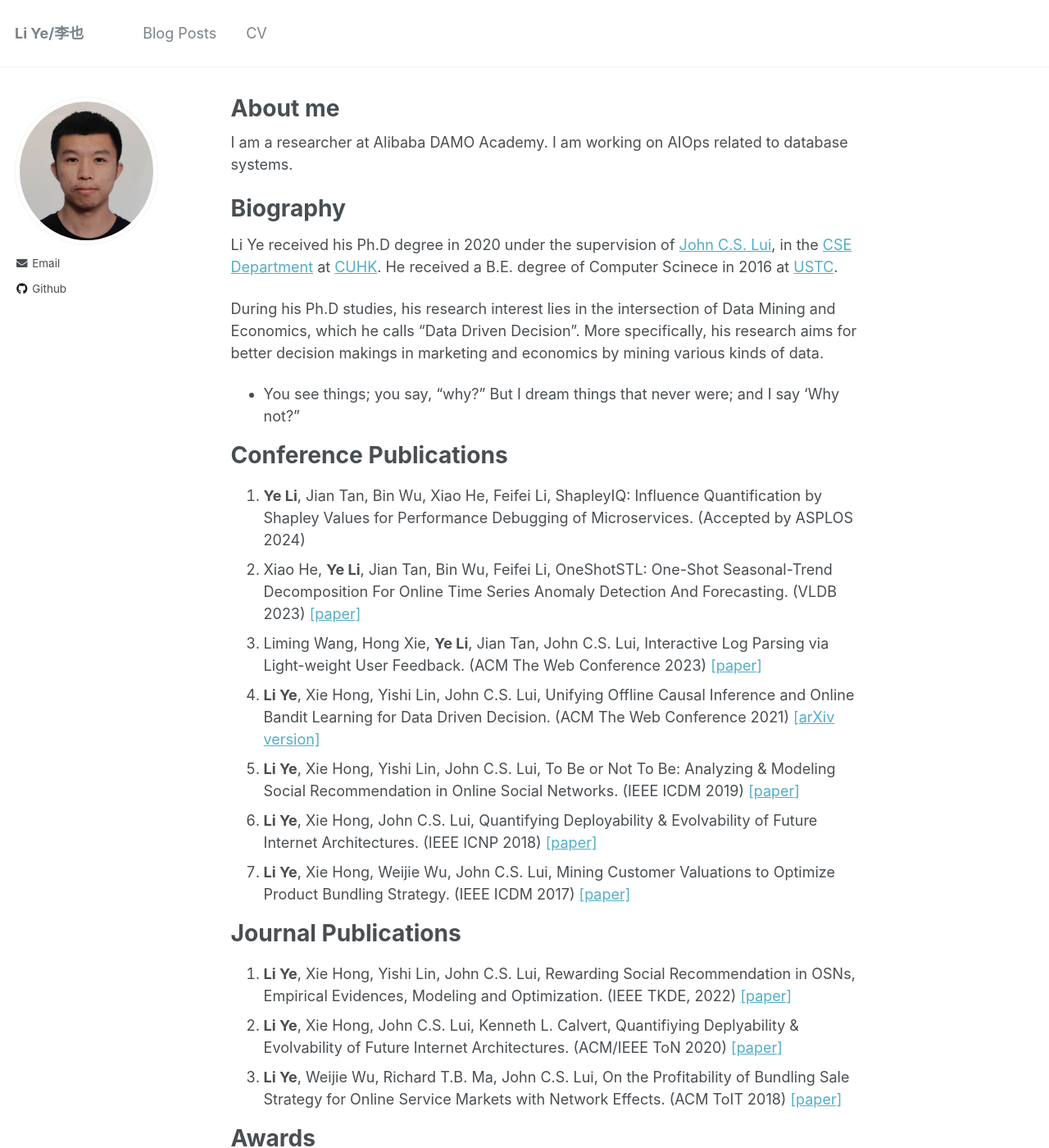
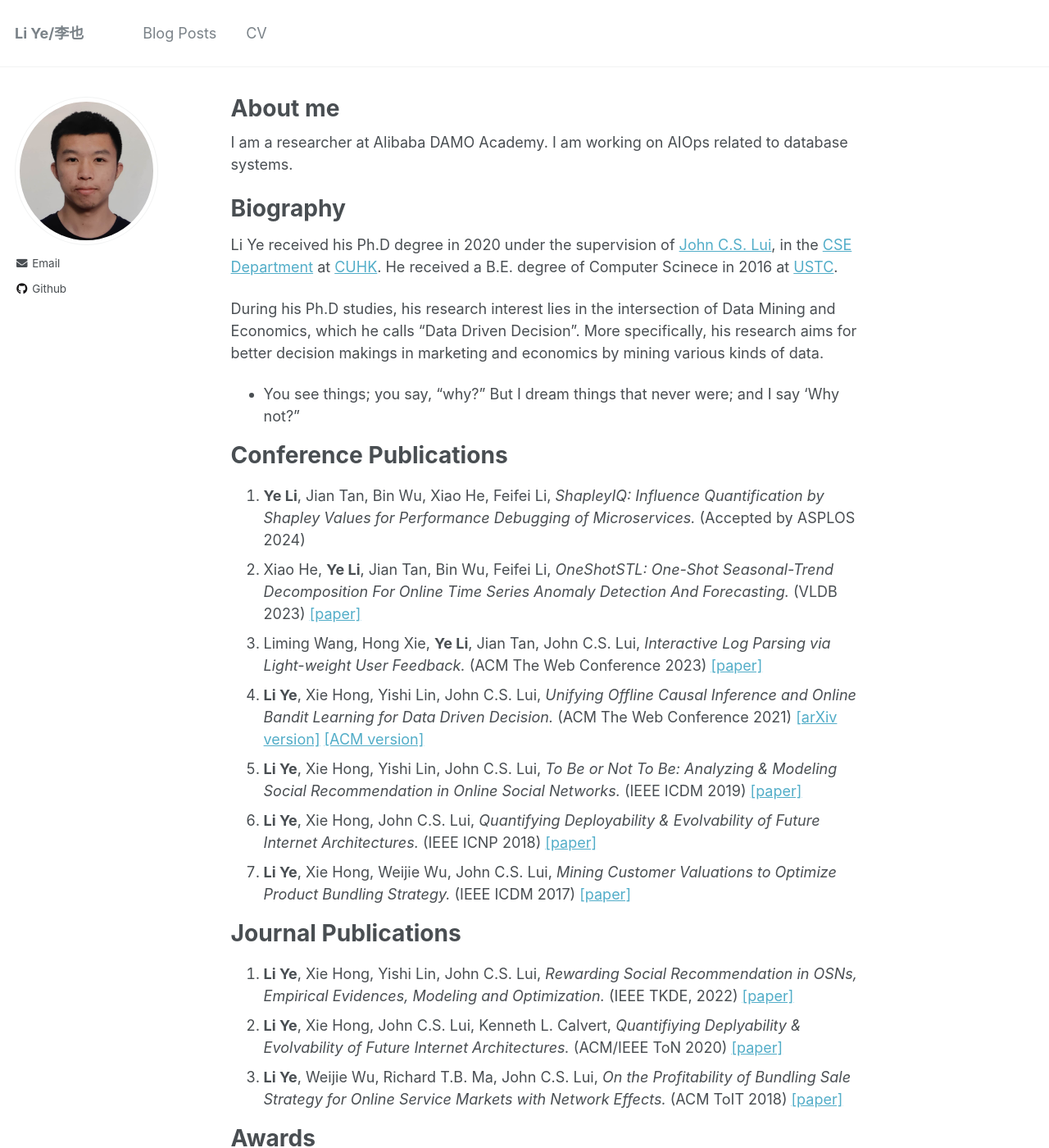
Before and after one commit to lonyle/lonyle.github.io, a Jekyll site: the page built from _pages/about.md, in a window 1280 px wide and 1400 px high. Shown: the whole window at 82% size. Built offline with Jekyll 4.4.1, drawn with Linux system fonts in a browser that asks for light colours.

Commit message:
update papers

```diff
--- a/_pages/about.md
+++ b/_pages/about.md
@@ -21,20 +21,20 @@ During his Ph.D studies, his research interest lies in the intersection of Data
 
 Conference Publications
 =====
-7. **Ye Li**, Jian Tan, Bin Wu, Xiao He, Feifei Li, ShapleyIQ: Influence Quantification by Shapley Values for Performance Debugging of Microservices. (Accepted by ASPLOS 2024)
-6. Xiao He, **Ye Li**, Jian Tan, Bin Wu, Feifei Li, OneShotSTL: One-Shot Seasonal-Trend Decomposition For Online Time Series Anomaly Detection And Forecasting. (VLDB 2023) [[paper]](https://dl.acm.org/doi/10.14778/3583140.3583155)
-5. Liming Wang, Hong Xie, **Ye Li**, Jian Tan, John C.S. Lui, Interactive Log Parsing via Light-weight User Feedback. (ACM The Web Conference 2023) [[paper]](https://dl.acm.org/doi/abs/10.1145/3543507.3583456)
-4. **Li Ye**, Xie Hong, Yishi Lin, John C.S. Lui, Unifying Offline Causal Inference and Online Bandit Learning for Data Driven Decision. (ACM The Web Conference 2021) [[arXiv version]](https://arxiv.org/abs/2001.05699)
-3. **Li Ye**, Xie Hong, Yishi Lin, John C.S. Lui, To Be or Not To Be: Analyzing & Modeling Social Recommendation in Online Social Networks. (IEEE ICDM 2019) [[paper]](https://ieeexplore.ieee.org/stamp/stamp.jsp?tp=&arnumber=8970963)
-2. **Li Ye**, Xie Hong, John C.S. Lui, Quantifying Deployability & Evolvability of Future Internet Architectures. (IEEE ICNP 2018) [[paper]](https://ieeexplore.ieee.org/stamp/stamp.jsp?tp=&arnumber=8526836)
-1. **Li Ye**, Xie Hong, Weijie Wu, John C.S. Lui, Mining Customer Valuations to Optimize Product Bundling Strategy. (IEEE ICDM 2017) [[paper]](http://ieeexplore.ieee.org/stamp/stamp.jsp?arnumber=8215528)
+7. **Ye Li**, Jian Tan, Bin Wu, Xiao He, Feifei Li, *ShapleyIQ: Influence Quantification by Shapley Values for Performance Debugging of Microservices.* (Accepted by ASPLOS 2024)
+6. Xiao He, **Ye Li**, Jian Tan, Bin Wu, Feifei Li, *OneShotSTL: One-Shot Seasonal-Trend Decomposition For Online Time Series Anomaly Detection And Forecasting.* (VLDB 2023) [[paper]](https://dl.acm.org/doi/10.14778/3583140.3583155)
+5. Liming Wang, Hong Xie, **Ye Li**, Jian Tan, John C.S. Lui, *Interactive Log Parsing via Light-weight User Feedback.* (ACM The Web Conference 2023) [[paper]](https://dl.acm.org/doi/abs/10.1145/3543507.3583456)
+4. **Li Ye**, Xie Hong, Yishi Lin, John C.S. Lui, *Unifying Offline Causal Inference and Online Bandit Learning for Data Driven Decision.* (ACM The Web Conference 2021) [[arXiv version]](https://arxiv.org/abs/2001.05699) [[ACM version]](https://dl.acm.org/doi/abs/10.1145/3442381.3449982)
+3. **Li Ye**, Xie Hong, Yishi Lin, John C.S. Lui, *To Be or Not To Be: Analyzing & Modeling Social Recommendation in Online Social Networks.* (IEEE ICDM 2019) [[paper]](https://ieeexplore.ieee.org/stamp/stamp.jsp?tp=&arnumber=8970963)
+2. **Li Ye**, Xie Hong, John C.S. Lui, *Quantifying Deployability & Evolvability of Future Internet Architectures.* (IEEE ICNP 2018) [[paper]](https://ieeexplore.ieee.org/stamp/stamp.jsp?tp=&arnumber=8526836)
+1. **Li Ye**, Xie Hong, Weijie Wu, John C.S. Lui, *Mining Customer Valuations to Optimize Product Bundling Strategy.* (IEEE ICDM 2017) [[paper]](http://ieeexplore.ieee.org/stamp/stamp.jsp?arnumber=8215528)
 
 
 Journal Publications
 =====
-3. **Li Ye**, Xie Hong, Yishi Lin, John C.S. Lui, Rewarding Social Recommendation in OSNs, Empirical Evidences, Modeling and Optimization. (IEEE TKDE, 2022) [[paper]](https://www.computer.org/csdl/journal/tk/2022/09/09263376/1oReH7wKVnq)
-2. **Li Ye**, Xie Hong, John C.S. Lui, Kenneth L. Calvert, Quantifiying Deplyability & Evolvability of Future Internet Architectures. (ACM/IEEE ToN 2020) [[paper]](https://ieeexplore.ieee.org/stamp/stamp.jsp?tp=&arnumber=9146594)
-1. **Li Ye**, Weijie Wu, Richard T.B. Ma, John C.S. Lui, On the Profitability of Bundling Sale Strategy for Online Service Markets with Network Effects. (ACM ToIT 2018) [[paper]](https://dl.acm.org/doi/pdf/10.1145/3277667?download=true)
+3. **Li Ye**, Xie Hong, Yishi Lin, John C.S. Lui, *Rewarding Social Recommendation in OSNs, Empirical Evidences, Modeling and Optimization.* (IEEE TKDE, 2022) [[paper]](https://www.computer.org/csdl/journal/tk/2022/09/09263376/1oReH7wKVnq)
+2. **Li Ye**, Xie Hong, John C.S. Lui, Kenneth L. Calvert, *Quantifiying Deplyability & Evolvability of Future Internet Architectures.* (ACM/IEEE ToN 2020) [[paper]](https://ieeexplore.ieee.org/stamp/stamp.jsp?tp=&arnumber=9146594)
+1. **Li Ye**, Weijie Wu, Richard T.B. Ma, John C.S. Lui, *On the Profitability of Bundling Sale Strategy for Online Service Markets with Network Effects.* (ACM ToIT 2018) [[paper]](https://dl.acm.org/doi/pdf/10.1145/3277667?download=true)
 
 
 Awards
```
Also changed, not shown: 4 other files.
